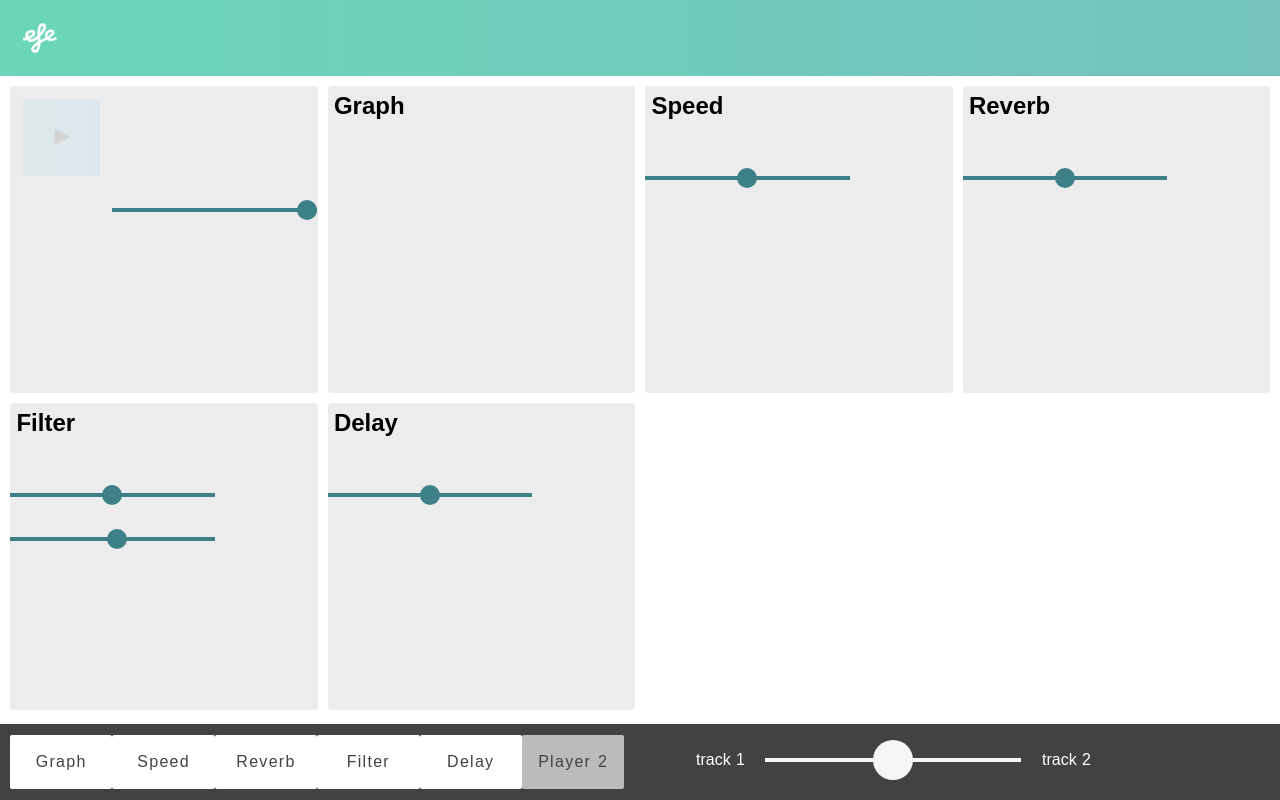
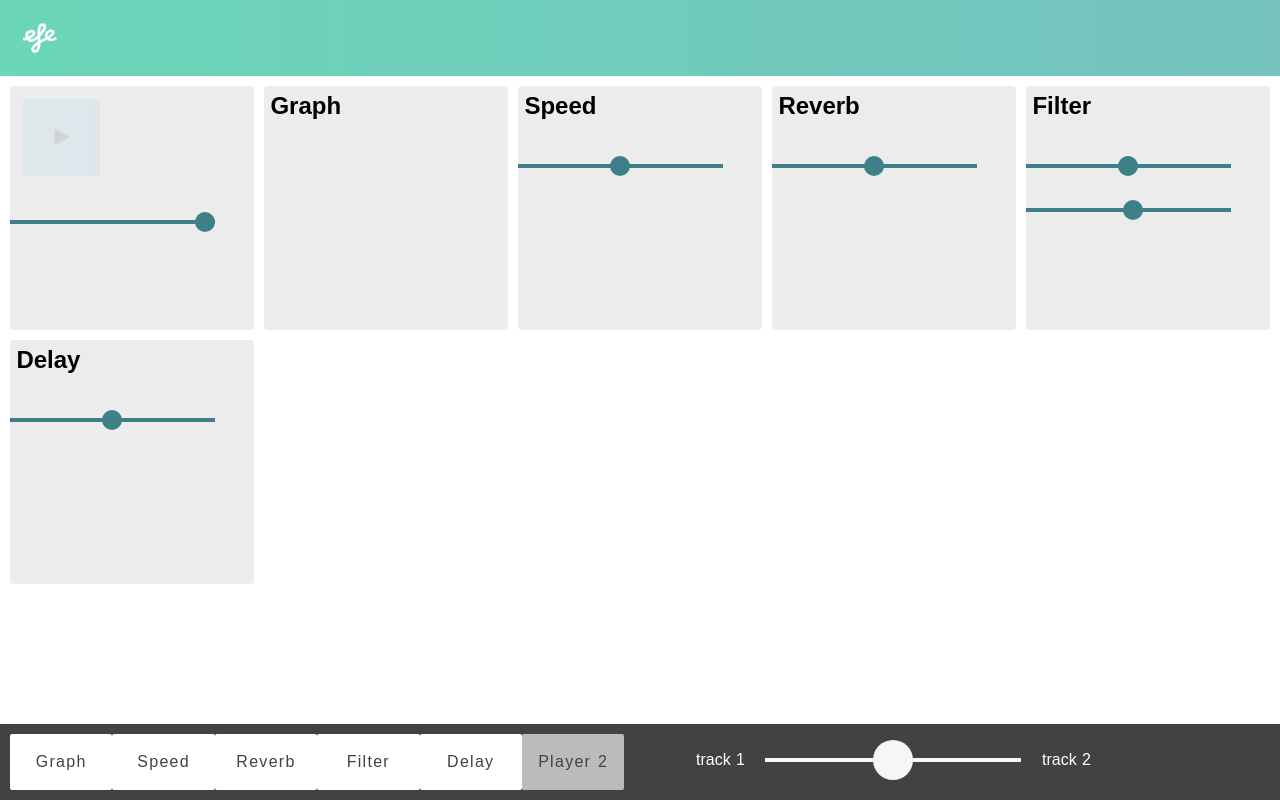
Before and after one commit to nckn/effe, a Nuxt app: page / in a window 1280 px wide. Built offline with nearby package versions, Linux system fonts and the light colour scheme.

Commit message:
Focusing on .node styling

```diff
--- a/assets/scss/main.scss
+++ b/assets/scss/main.scss
@@ -4,12 +4,17 @@
   Light blue: #A6CFDB;
 */
 
+* {
+  margin: 0px;
+  padding: 0px;
+}
+
 $bar-height: 76px;
 $fx-bg: #BBB;
 
 html, body {
-  width: 100vw; height: 100vh;
-  margin: 0px; padding: 0px;
+  width: 100vw;
+  height: 100vh;
   position: fixed;
 }
 
@@ -83,23 +88,43 @@ canvas#analyser {
   border-radius: $val;
 }
 
+@mixin placeContentInMiddle() {
+  display: flex;
+  align-items: center;
+  justify-content: center;
+}
+
 .master {
   .panel {
+    position: relative;
     width: 100%;
     height: calc(100% - #{$bar-height});
+    // height: 800px;
     // margin: 6vh auto 100px auto;
     padding: 10px;
     /*background: #69ACBE;*/
+    // display: flex;
+    // flex-wrap: wrap;
     display: grid;
     grid-gap: 10px;
-    grid-template-columns: 1fr 1fr 1fr;
+    grid-template-columns: repeat(2, minmax(100px, 1fr));
+    // grid-template-columns: 1fr 1fr 1fr;
     @media screen and (min-width: 768px) {
-      grid-template-columns: 1fr 1fr 1fr 1fr;
+      grid-template-columns: repeat(4, minmax(100px, 1fr));
+      // grid-template-columns: 1fr 1fr 1fr 1fr;
     }
+    @media screen and (min-width: 1024px) {
+      grid-template-columns: repeat(5, minmax(100px, 1fr));
+      // grid-template-columns: 1fr 1fr 1fr 1fr;
+    }
+    // overflow-y: scroll;
+    overflow: scroll;
     .node {
       // width: 18vw;
       // height: 30vh;
       // float: left;
+      // flex: 1 0 21%;
+      // width: 25%;
       background: #ececec; /* Other good colors: #A0D2DF, #A0DFCF*/
       position: relative;
       @include borderRadius(4px);
@@ -139,10 +164,11 @@ canvas#analyser {
     padding: 10px;
     .effects {
       width: 8vw;
-      // height: 100%;
+      height: 100%;
+      @include placeContentInMiddle();
       // margin: 1vh 0 1vh 1vh;
       // float: left;
-      line-height: 54px;
+      // line-height: 54px;
       // opacity: 0.7;
       cursor: pointer;
       background: $fx-bg;
```
